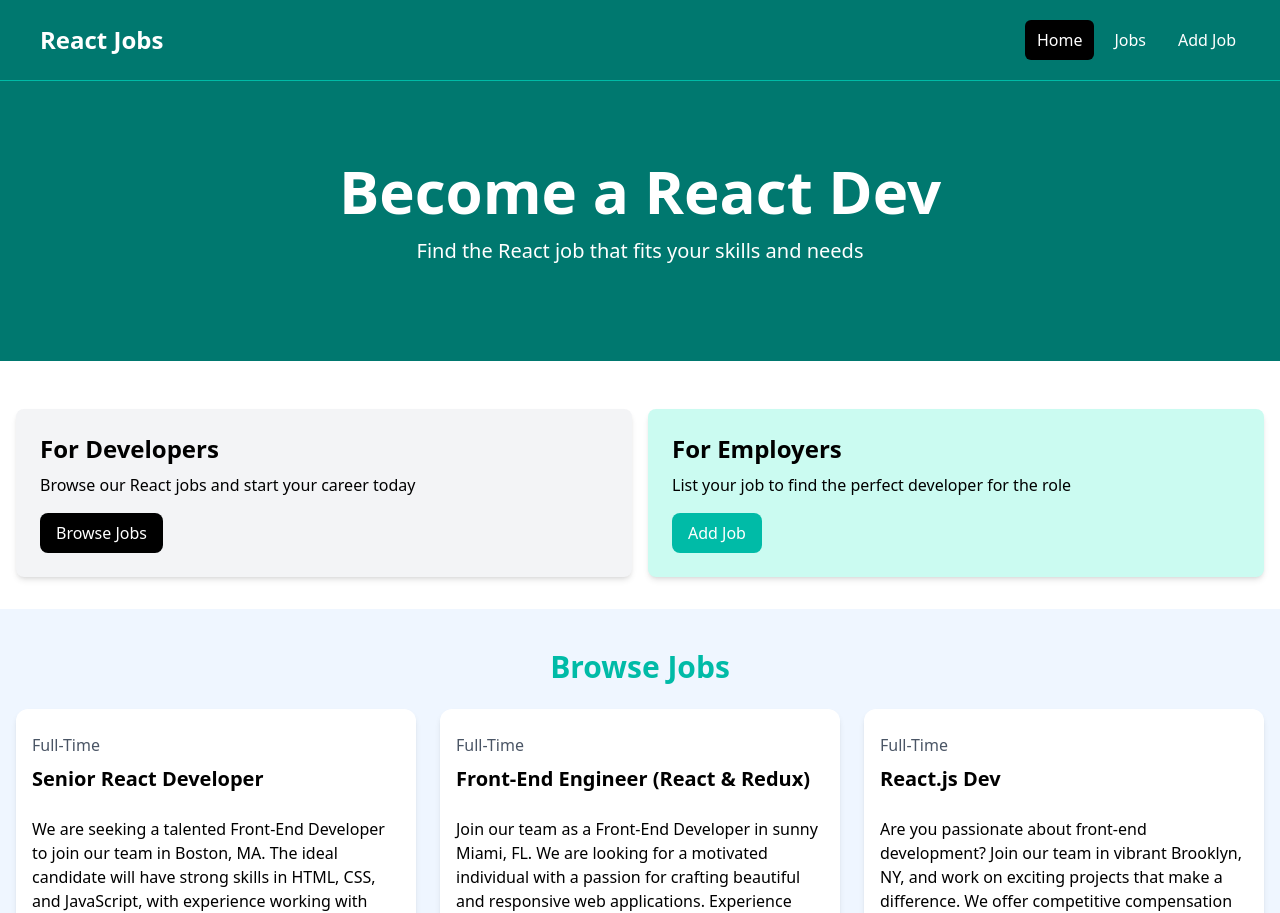
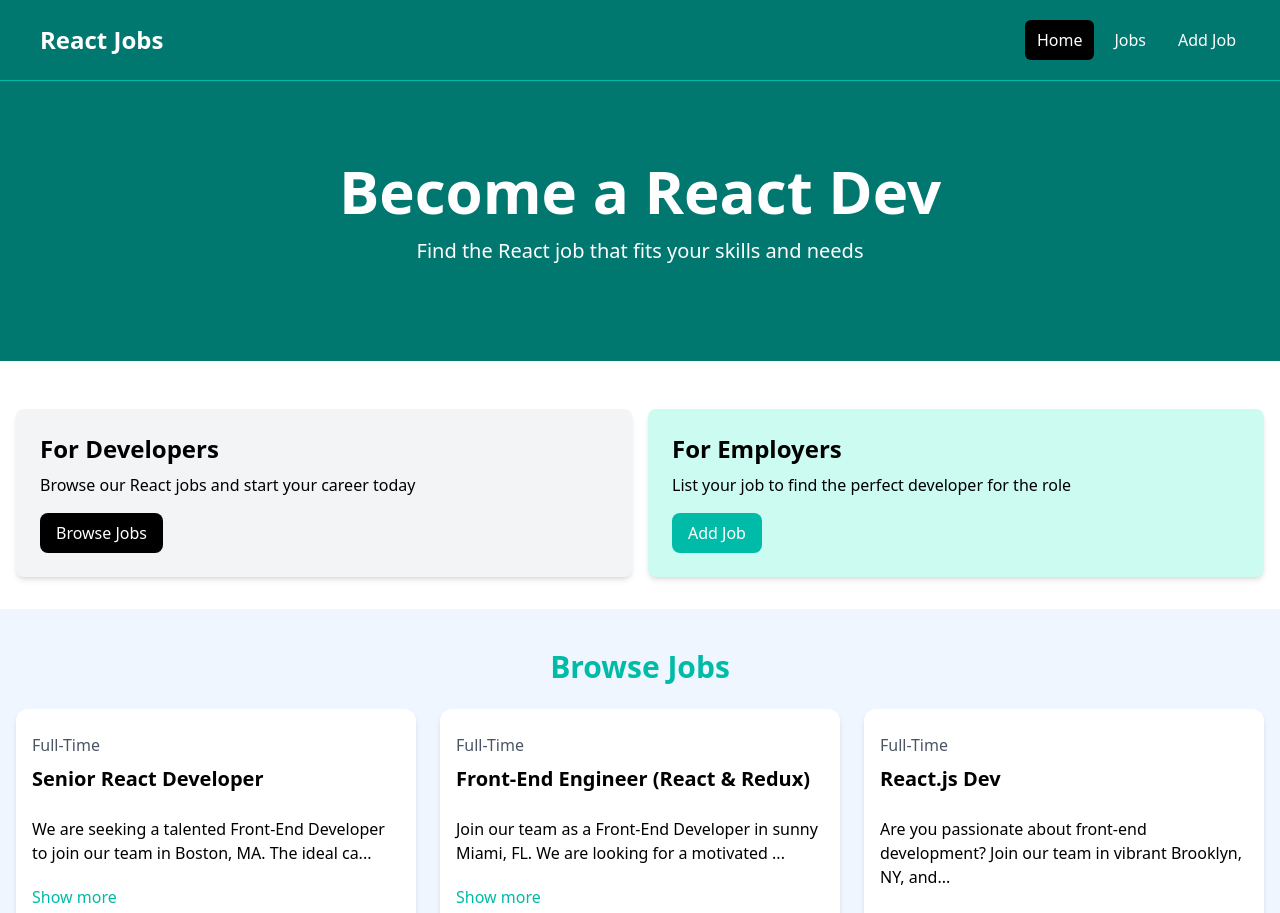
Before and after one commit to AmaduKamara/job-portal, a React (Vite) app: page / in a window 1280 px wide. Shown: the top 913 px of the page. Built offline with nearby package versions, Linux system fonts and the light colour scheme.

Commit message:
Add toggle to description text on jobs

```diff
--- a/src/App.jsx
+++ b/src/App.jsx
@@ -20,7 +20,6 @@ const App = () => {
 
       {/* <!-- Browse Jobs --> */}
       <JobListings />
-
       <ViewAllJobs />
     </main>
   );
--- a/src/components/Job.jsx
+++ b/src/components/Job.jsx
@@ -1,6 +1,14 @@
-import React from "react";
+import React, { useState } from "react";
 
 const Job = ({ job }) => {
+  const [showFullDesc, setShowFullDesc] = useState(false);
+
+  let description = job.description;
+
+  if (!showFullDesc) {
+    description = description.substring(0, 90) + "...";
+  }
+
   return (
     <div className='bg-white rounded-xl shadow-md relative'>
       <div className='p-4'>
@@ -9,7 +17,14 @@ const Job = ({ job }) => {
           <h3 className='text-xl font-bold'>{job.title}</h3>
         </div>
 
-        <div className='mb-5'>{job.description}</div>
+        <div className='mb-5'>{description}</div>
+
+        <button
+          className='text-teal-500 mb-5 hover:text-teal-600 cursor-pointer'
+          onClick={() => setShowFullDesc(!showFullDesc)}
+        >
+          {showFullDesc ? "Show less" : "Show more"}
+        </button>
 
         <h3 className='text-teal-500 mb-2'>{job.salary}</h3>
 
```
